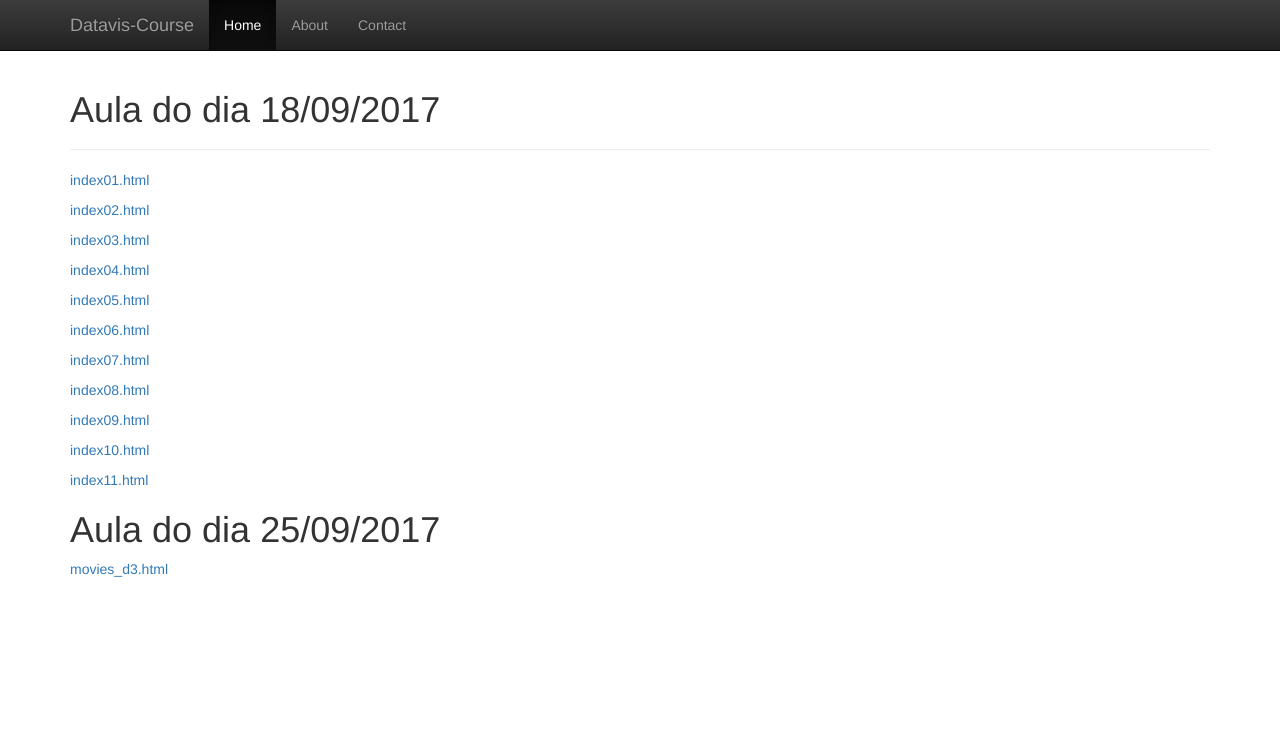
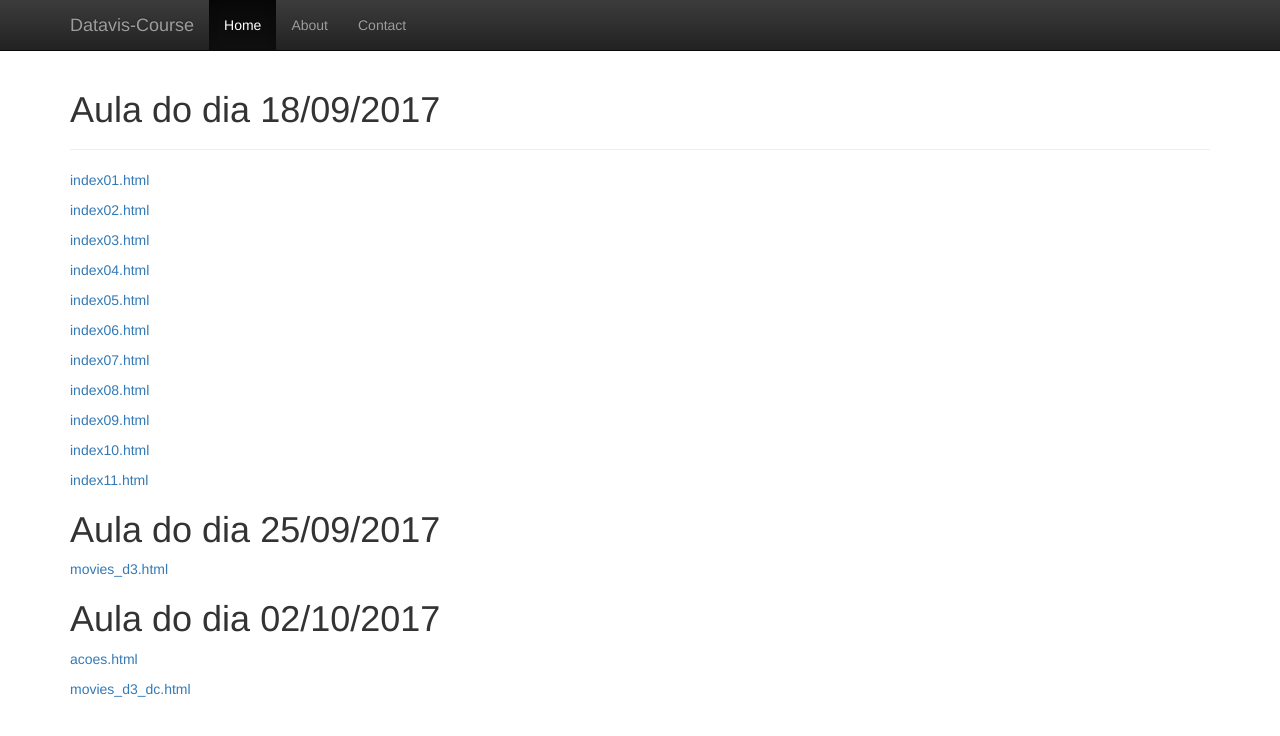
Before and after one commit to emersonbie/datavis-course, a plain HTML site: page index.html in a window 1280 px wide. Drawn offline with nearby package versions, Linux system fonts and the light colour scheme.

Commit message:
Update index.html

```diff
--- a/index.html
+++ b/index.html
@@ -61,6 +61,10 @@
       <h1>Aula do dia 25/09/2017</h1>
       <p><a href="/datavis-course/2017_09_25/movies_d3.html">movies_d3.html</a></p>
 
+      <h1>Aula do dia 02/10/2017</h1>
+      <p><a href="/datavis-course/2017_10_02/acoes.html">acoes.html</a></p>
+      <p><a href="/datavis-course/2017_10_02/movies_d3_dc.html">movies_d3_dc.html</a></p>
+
     </div><!-- /.container -->
 
     <!-- jQuery (necessary for Bootstrap's JavaScript plugins) -->
```
